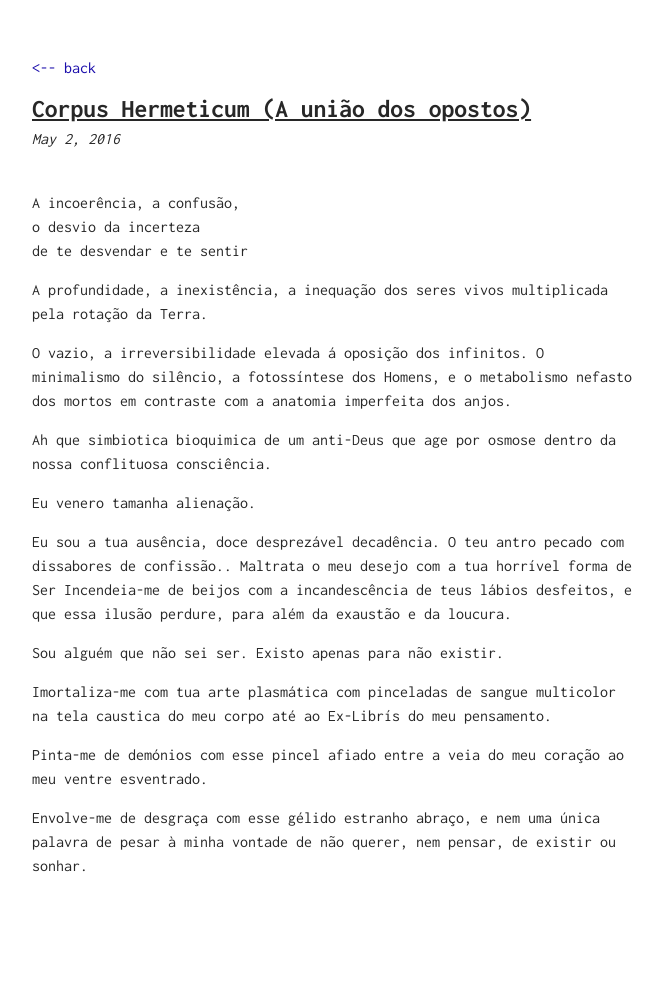
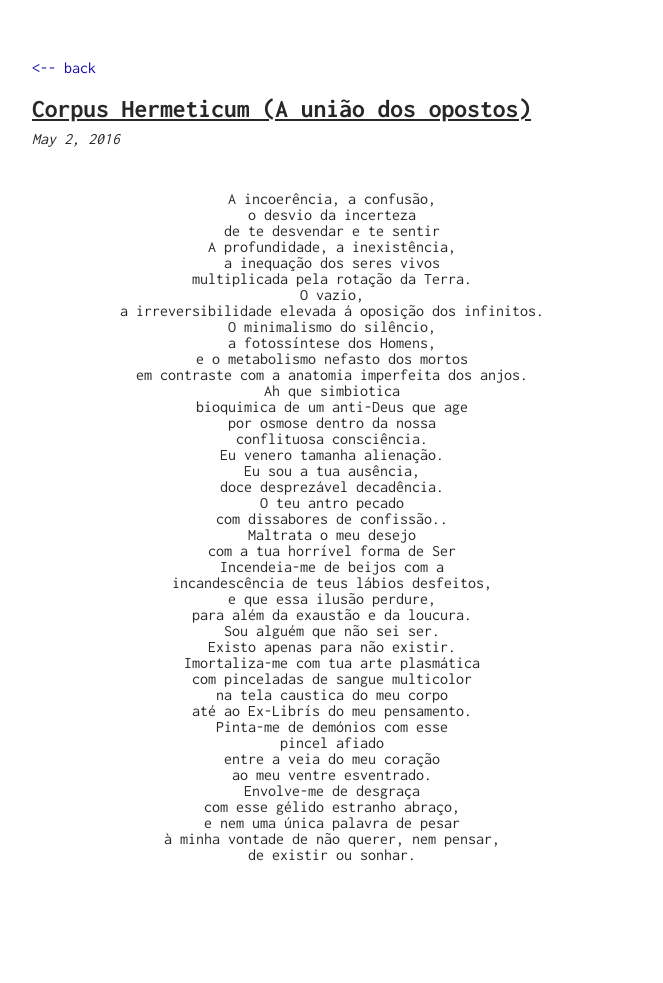
Before and after one commit to sorathpanzer/sorathpanzer.github.io, a Jekyll site: the page built from _posts/2016-05-02-hermeticum.md, in a window 1280 px wide. Shown: the whole page, without its empty margins (308-971 px from the left). Built offline with Jekyll 4.4.1, drawn with Linux system fonts in a browser that asks for light colours; after the commit the page ends 953 px from its top, so only the background shows below that.

Commit message:
Update 2016-05-02-hermeticum.md

```diff
--- a/_posts/2016-05-02-hermeticum.md
+++ b/_posts/2016-05-02-hermeticum.md
@@ -2,55 +2,56 @@
 layout: post
 title: Corpus Hermeticum (A união dos opostos)
 ---
-
+<center>
 A incoerência, a confusão,<br />
 o desvio da incerteza<br />
 de te desvendar e te sentir<br />
 
-A profundidade, a inexistência,
-a inequação dos seres vivos
-multiplicada  pela rotação da Terra.
+A profundidade, a inexistência,<br />
+a inequação dos seres vivos<br />
+multiplicada  pela rotação da Terra.<br />
 
-O vazio,
-a irreversibilidade elevada á oposição dos infinitos.
-O minimalismo do silêncio,
-a fotossíntese dos Homens,
-e o metabolismo nefasto dos mortos
-em contraste com a anatomia imperfeita dos anjos.
+O vazio,<br />
+a irreversibilidade elevada á oposição dos infinitos.<br />
+O minimalismo do silêncio,<br />
+a fotossíntese dos Homens,<br />
+e o metabolismo nefasto dos mortos<br />
+em contraste com a anatomia imperfeita dos anjos.<br />
 
-Ah que simbiotica
-bioquimica de um anti-Deus que age
-por osmose dentro da nossa
-conflituosa consciência.
+Ah que simbiotica<br />
+bioquimica de um anti-Deus que age<br />
+por osmose dentro da nossa<br />
+conflituosa consciência.<br />
 
-Eu venero tamanha alienação.
+Eu venero tamanha alienação.<br />
 
-Eu sou a tua ausência,
-doce desprezável decadência.
-O teu antro pecado
-com dissabores de confissão..
-Maltrata o meu desejo
-com a tua horrível forma de Ser
-Incendeia-me de beijos com a
-incandescência de teus lábios desfeitos,
-e que essa ilusão perdure,
-para além da exaustão e da loucura.
+Eu sou a tua ausência,<br />
+doce desprezável decadência.<br />
+O teu antro pecado <br />
+com dissabores de confissão..<br />
+Maltrata o meu desejo<br />
+com a tua horrível forma de Ser<br />
+Incendeia-me de beijos com a<br />
+incandescência de teus lábios desfeitos,<br />
+e que essa ilusão perdure,<br />
+para além da exaustão e da loucura.<br />
 
-Sou alguém que não sei ser.
-Existo apenas para não existir.
+Sou alguém que não sei ser.<br />
+Existo apenas para não existir.<br />
 
-Imortaliza-me com tua arte plasmática
-com pinceladas de sangue multicolor
-na tela caustica do meu corpo
-até ao Ex-Librís do meu pensamento.
+Imortaliza-me com tua arte plasmática<br />
+com pinceladas de sangue multicolor<br />
+na tela caustica do meu corpo<br />
+até ao Ex-Librís do meu pensamento.<br />
 
-Pinta-me de demónios com esse
-pincel afiado
-entre a veia do meu coração
-ao meu ventre esventrado.
+Pinta-me de demónios com esse<br />
+pincel afiado<br />
+entre a veia do meu coração<br />
+ao meu ventre esventrado.<br />
 
-Envolve-me de desgraça
-com esse gélido estranho abraço,
-e nem uma única palavra de pesar
-à minha vontade de não querer, nem pensar,
-de existir ou sonhar.
+Envolve-me de desgraça<br />
+com esse gélido estranho abraço,<br />
+e nem uma única palavra de pesar<br />
+à minha vontade de não querer, nem pensar,<br />
+de existir ou sonhar.<br />
+</center>
```
